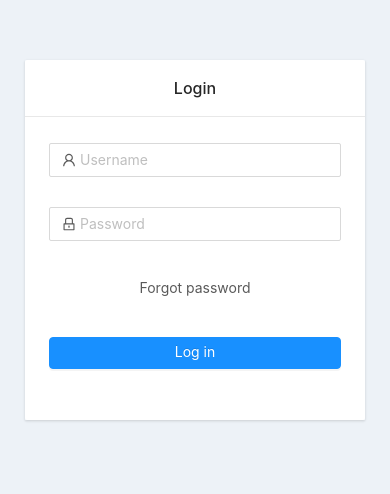
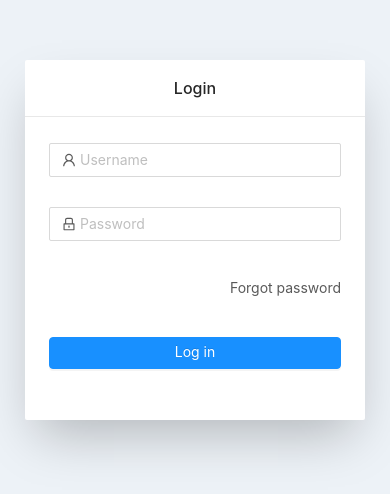
Before and after one commit to Miguel-Espinales-ESES/react-ant-tailwind, a React (Create React App) app: page /auth/login in a window 390 px wide. Shown: the part 182-676 px from the top of the page. Built offline with nearby package versions, Linux system fonts and the light colour scheme.

Commit message:
validando responsive

```diff
--- a/src/Views/Login/index.js
+++ b/src/Views/Login/index.js
@@ -1,26 +1,8 @@
-/* eslint-disable jsx-a11y/anchor-is-valid */
 import React from 'react'
 import { Card, Form, Input, Button } from 'antd'
 import { UserOutlined, LockOutlined } from '@ant-design/icons'
 
 const Login = () => {
-  const layout = {
-    labelCol: {
-      span: 8
-    },
-    wrapperCol: {
-      span: 14,
-      offset: 4
-    }
-  }
-
-  const tailLayout = {
-    wrapperCol: {
-      offset: 14,
-      span: 4
-    }
-  }
-
   const onFinish = values => {
     console.log('Success:', values)
   }
@@ -29,14 +11,15 @@ const Login = () => {
     <div className='h-screen flex justify-center '>
       <div className='flex items-stretch'>
         <div className=' self-center'>
-          <div className='shadow site-card-border-less-wrapper'>
-            <Card className=' text-center' title='Login' bordered={false} style={{ width: 340 }}>
+          <div className='site-card-border-less-wrapper'>
+            <Card className='shadow-2xl text-center' title='Login' bordered={false} style={{ width: 340 }}>
               <Form
                 name='normal_login'
                 className='login-form'
                 initialValues={{
                   remember: true
                 }}
+                onError={(e) => console.log(e)}
                 onFinish={onFinish}
               >
                 <Form.Item
@@ -65,10 +48,13 @@ const Login = () => {
                     placeholder='Password'
                   />
                 </Form.Item>
-                <Form.Item>
-                  <a className='login-form-forgot' href='#'>
-                     Forgot password
-                  </a>
+                <Form.Item className='text-right'>
+                  {
+                    <a className='login-form-forgot' href='/#'>
+                        Forgot password
+                    </a>
+                  }
+
                 </Form.Item>
                 <Form.Item>
                   <Button type='primary' htmlType='submit' className='login-form-button w-full'>
```
